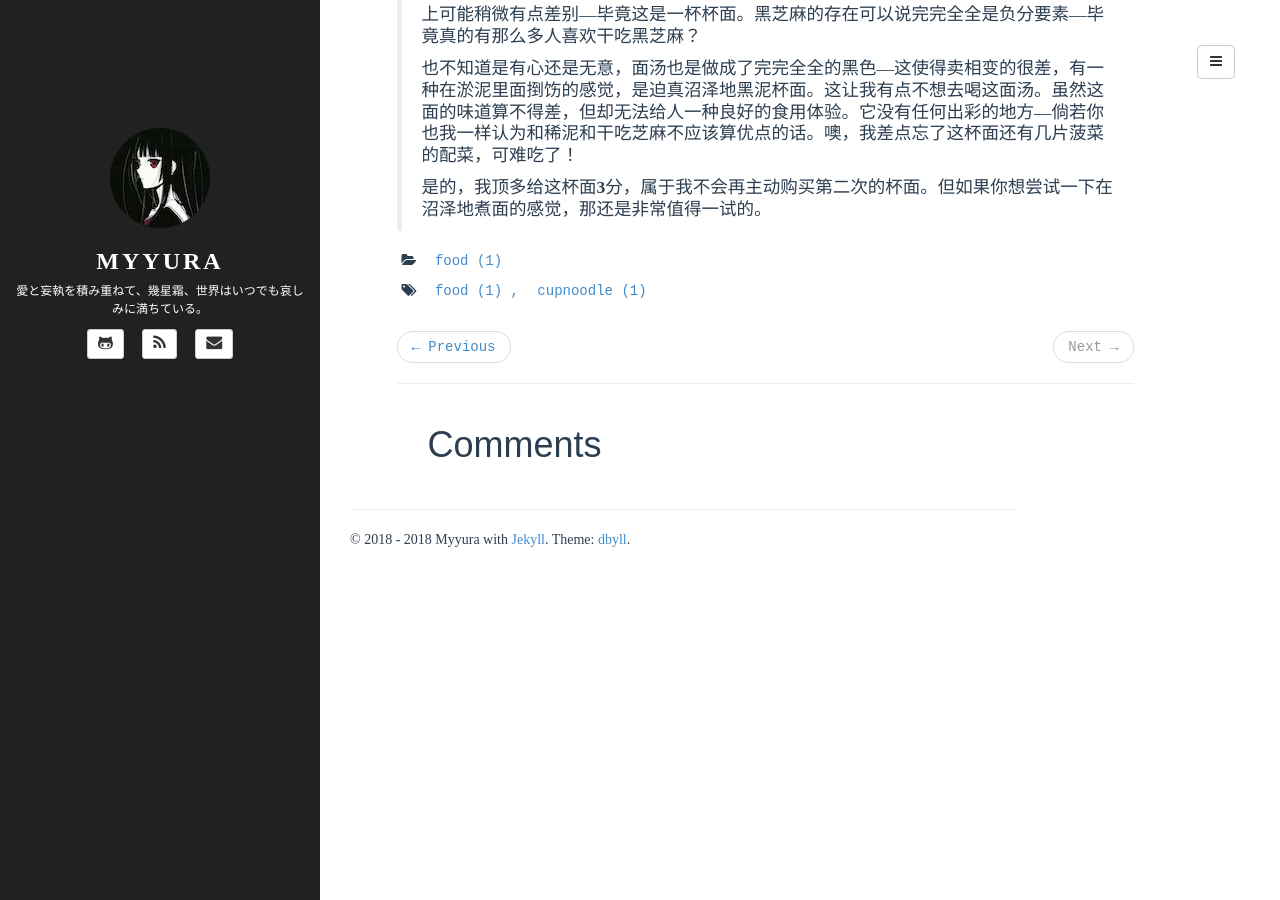
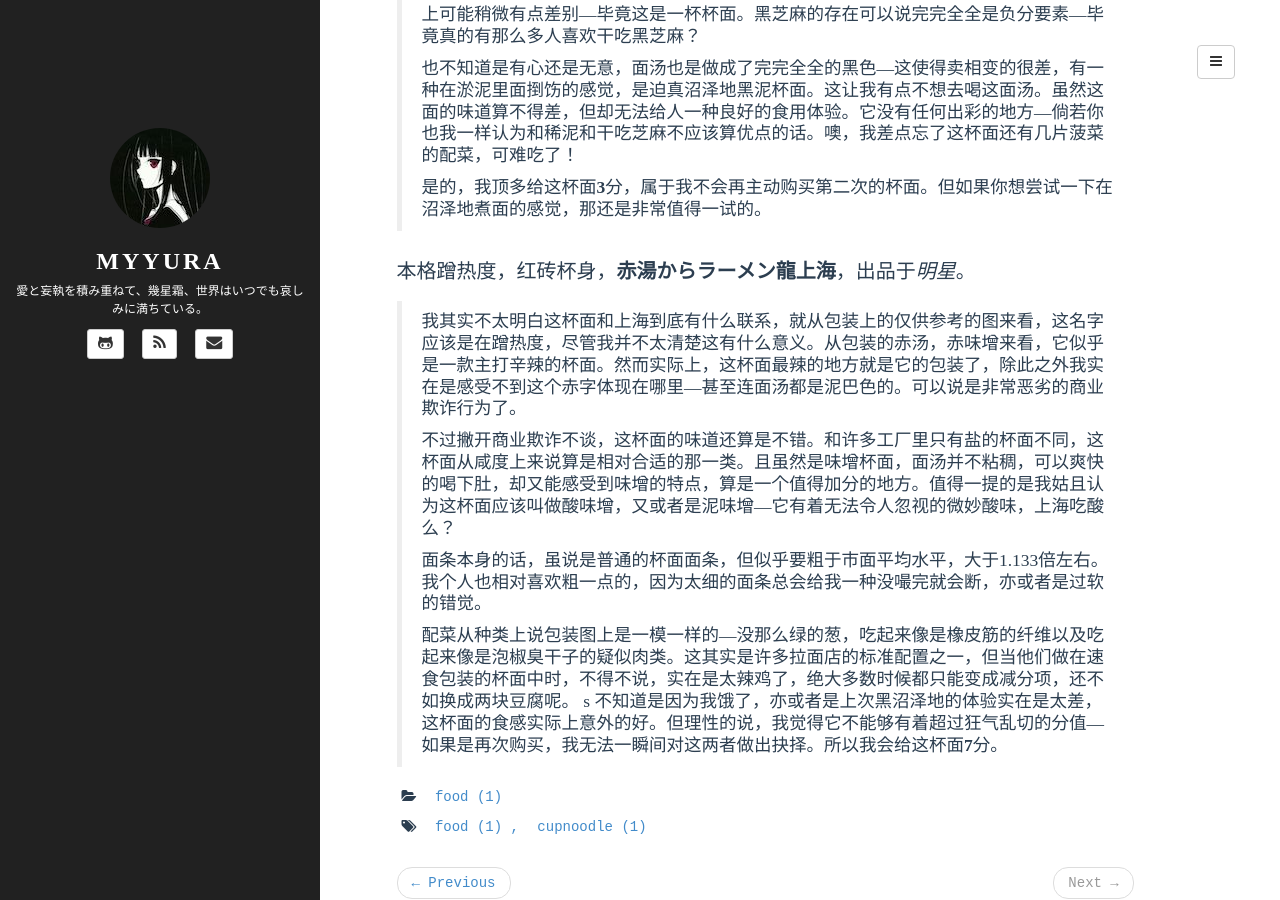
Before and after one commit to Myyura/myyura.github.io, a Jekyll site: the page built from _posts/food/2018-11-11-cupnoodle-japan-1.md, in a window 1280 px wide and 900 px high, scrolled down 2770 px. Built offline with Jekyll 4.4.1, drawn with Linux system fonts in a browser that asks for light colours; a script that is not in the unit is left out; comment, search, counter and statistics services are not loaded; some of the changed text lies outside the part shown.

Commit message:
Update 赤湯からラーメン龍上海

```diff
--- a/_posts/food/2018-11-11-cupnoodle-japan-1.md
+++ b/_posts/food/2018-11-11-cupnoodle-japan-1.md
@@ -69,3 +69,15 @@ tags: [food, cupnoodle]
 > 也不知道是有心还是无意，面汤也是做成了完完全全的黑色---这使得卖相变的很差，有一种在淤泥里面捯饬的感觉，是迫真沼泽地黑泥杯面。这让我有点不想去喝这面汤。虽然这面的味道算不得差，但却无法给人一种良好的食用体验。它没有任何出彩的地方---倘若你也我一样认为和稀泥和干吃芝麻不应该算优点的话。噢，我差点忘了这杯面还有几片菠菜的配菜，可难吃了！
 >
 > 是的，我顶多给这杯面**3**分，属于我不会再主动购买第二次的杯面。但如果你想尝试一下在沼泽地煮面的感觉，那还是非常值得一试的。
+
+本格蹭热度，红砖杯身，**赤湯からラーメン龍上海**，出品于*明星*。
+
+> 我其实不太明白这杯面和上海到底有什么联系，就从包装上的仅供参考的图来看，这名字应该是在蹭热度，尽管我并不太清楚这有什么意义。从包装的赤汤，赤味增来看，它似乎是一款主打辛辣的杯面。然而实际上，这杯面最辣的地方就是它的包装了，除此之外我实在是感受不到这个赤字体现在哪里---甚至连面汤都是泥巴色的。可以说是非常恶劣的商业欺诈行为了。
+>
+> 不过撇开商业欺诈不谈，这杯面的味道还算是不错。和许多工厂里只有盐的杯面不同，这杯面从咸度上来说算是相对合适的那一类。且虽然是味增杯面，面汤并不粘稠，可以爽快的喝下肚，却又能感受到味增的特点，算是一个值得加分的地方。值得一提的是我姑且认为这杯面应该叫做酸味增，又或者是泥味增---它有着无法令人忽视的微妙酸味，上海吃酸么？
+>
+> 面条本身的话，虽说是普通的杯面面条，但似乎要粗于市面平均水平，大于1.133倍左右。我个人也相对喜欢粗一点的，因为太细的面条总会给我一种没嘬完就会断，亦或者是过软的错觉。
+>
+> 配菜从种类上说包装图上是一模一样的---没那么绿的葱，吃起来像是橡皮筋的纤维以及吃起来像是泡椒臭干子的疑似肉类。这其实是许多拉面店的标准配置之一，但当他们做在速食包装的杯面中时，不得不说，实在是太辣鸡了，绝大多数时候都只能变成减分项，还不如换成两块豆腐呢。
+> s
+> 不知道是因为我饿了，亦或者是上次黑沼泽地的体验实在是太差，这杯面的食感实际上意外的好。但理性的说，我觉得它不能够有着超过狂气乱切的分值---如果是再次购买，我无法一瞬间对这两者做出抉择。所以我会给这杯面**7**分。
```
Also changed, not shown: other parts of _posts/food/2018-11-11-cupnoodle-japan-1.md (+1 -1 lines).
